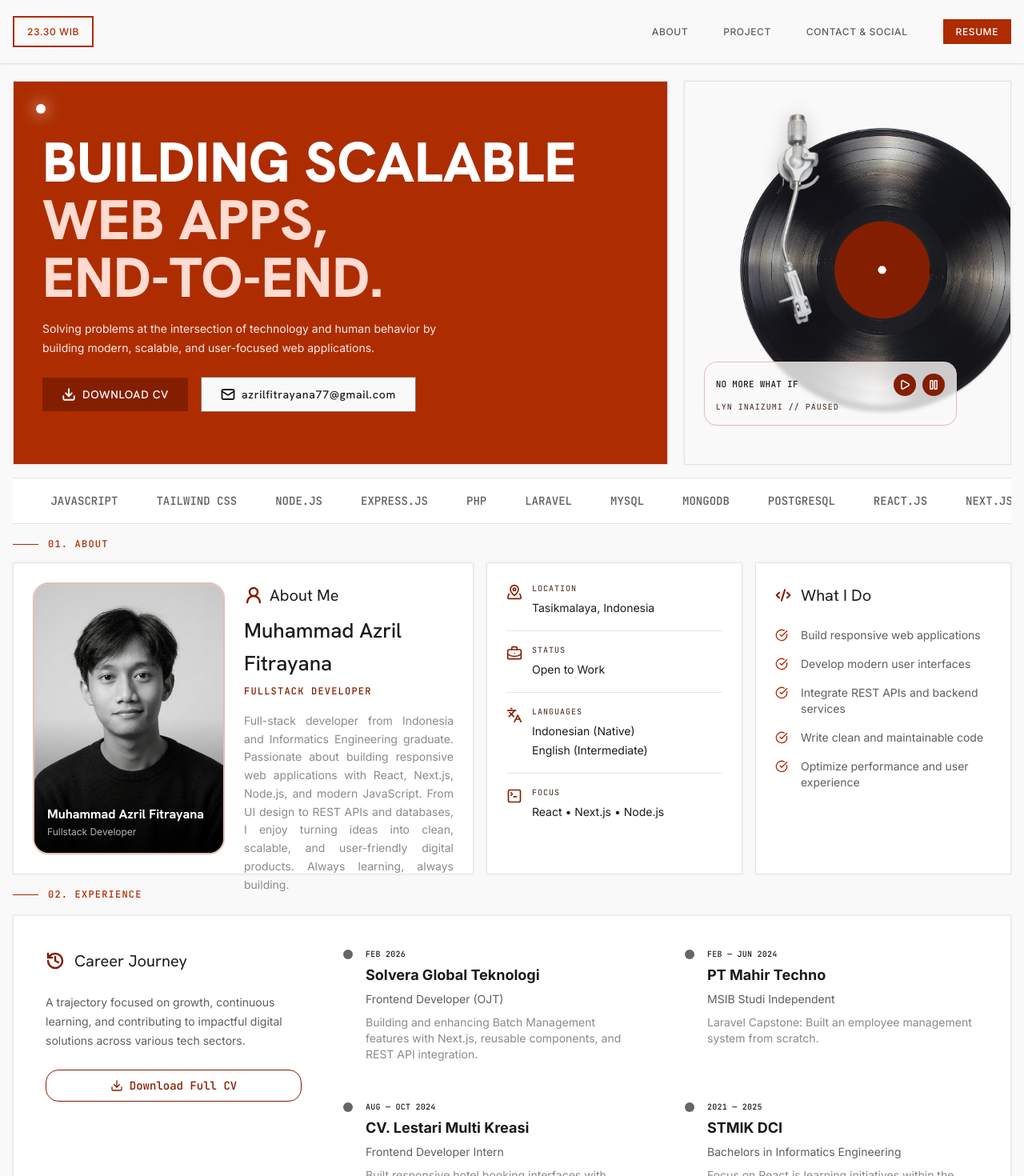
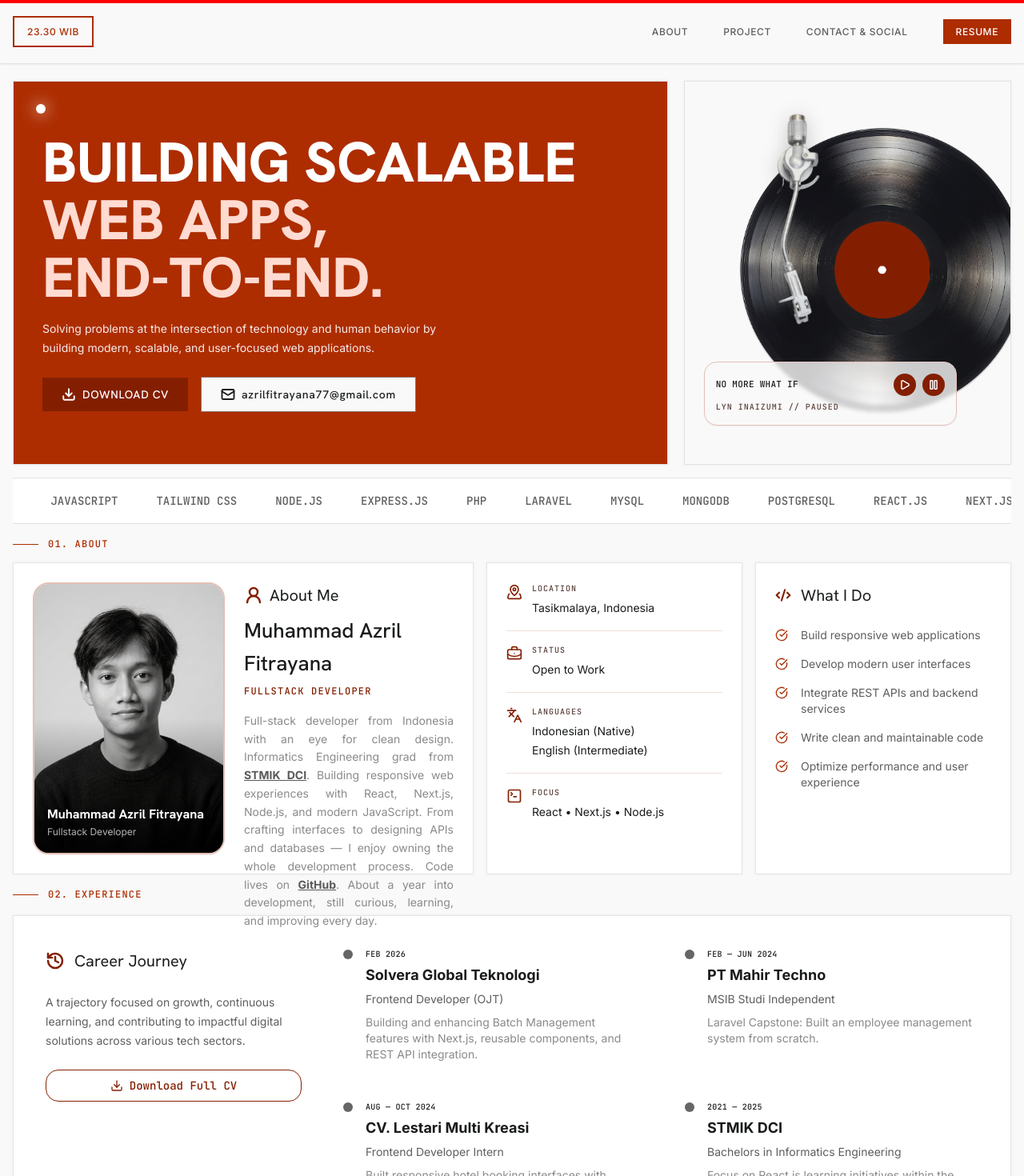
Before and after one commit to AzrilFitrayana/azril-main, a Next.js app: page / in a window 1280 px wide. Shown: the top 1470 px of the page at 80% size. Built offline with nearby package versions, Linux system fonts and the light colour scheme.

Commit message:
feat: add lenis for smooth scrolling and change about description

```diff
--- a/app/layout.tsx
+++ b/app/layout.tsx
@@ -2,6 +2,7 @@ import type { Metadata } from "next";
 import { Hanken_Grotesk, Inter, JetBrains_Mono } from "next/font/google";
 import "./globals.css";
 import Navbar from "@/components/Navbar";
+import ScrollWrapper from "@/components/ScrollWrapper";
 
 const hankenGrotesk = Hanken_Grotesk({
   variable: "--font-hanken",
@@ -26,7 +27,7 @@ export const metadata: Metadata = {
   openGraph: {
     title: "Muhammad Azril Fitrayana | Fullstack Developer",
     description:
-      "Muhammad Azril Fitrayana, A full-stack developer focused on building web applications and crafting seamless user experiences. Over 1 year of experience in full-stack development using Node.js.",
+      "Muhammad Azril Fitrayana, A full-stack developer focused on building web applications and crafting seamless user experiences. Over 1 year of experience in full-stack development.",
     // url: "https://adimf.dev",
     siteName: "Muhammad Azril Fitrayana",
     // images: [
@@ -52,10 +53,12 @@ export default function RootLayout({
       className={`${hankenGrotesk.variable} ${inter.variable} ${jetbrainsMono.variable} h-full antialiased`}
     >
       <body className="min-h-full flex flex-col">
-        <header className="w-full border-b border-[#E2E2E2]">
-          <Navbar />
-        </header>
-        <main className="flex-1 w-full mt-20">{children}</main>
+        <ScrollWrapper>
+          <header className="w-full border-b border-[#E2E2E2]">
+            <Navbar />
+          </header>
+          <main className="flex-1 w-full mt-20">{children}</main>
+        </ScrollWrapper>
       </body>
     </html>
   );
--- a/app/page.tsx
+++ b/app/page.tsx
@@ -1,4 +1,7 @@
 "use client";
+
+import { useState } from "react";
+import { motion, useScroll } from "motion/react"
 
 import Hero from "@/components/homepage/Hero";
 import TechTicker from "@/components/homepage/TechTicker";
@@ -8,11 +11,11 @@ import TechStack from "@/components/homepage/TechStack";
 import Projects from "@/components/homepage/Projects";
 import Contact from "@/components/homepage/Contact";
 import Footer from "@/components/Footer";
-import { useState } from "react";
 import ProjectsCard from "@/components/homepage/ProjectsCard";
 
 export default function Home() {
   const [isPlaying, setIsPlaying] = useState(false)
+  const { scrollYProgress } = useScroll()
 
   const handlePlay = () => {
     setIsPlaying(true)
@@ -24,6 +27,19 @@ export default function Home() {
 
   return (
     <div className="min-h-screen bg-[#F9F9F9]">
+      <motion.div id="scroll-indicator"
+        style={{
+          scaleX: scrollYProgress,
+          position: "fixed",
+          top: 0,
+          left: 0,
+          right: 0,
+          height: 4,
+          originX: 0,
+          zIndex:100,
+          backgroundColor: "red",
+        }} />
+
       <Hero isPlaying={isPlaying} onPlay={handlePlay} onPause={handlePause} />
       <div className="w-full sm:max-w-370 sm:mx-auto px-4 2xl:px-0">
         <TechTicker />
--- /dev/null
+++ b/components/ScrollWrapper.tsx
@@ -0,0 +1,13 @@
+"use client";
+
+import { ReactLenis } from 'lenis/react'
+
+const ScrollWrapper = ({ children }: { children: React.ReactNode }) => {
+    return (
+        <ReactLenis root>
+            {children}
+        </ReactLenis>
+    )
+}
+
+export default ScrollWrapper
--- a/components/homepage/About.tsx
+++ b/components/homepage/About.tsx
@@ -10,6 +10,7 @@ import {
   UserRound,
 } from "lucide-react";
 import Image from "next/image";
+import Link from "next/link";
 
 const stats = [
   {
@@ -92,12 +93,9 @@ const About = () => {
               </div>
 
               <p className="font-body text-[14px] leading-relaxed text-justify text-[#8a8a8a] max-w-prose">
-                Full-stack developer from Indonesia and Informatics Engineering
-                graduate. Passionate about building responsive web applications
-                with React, Next.js, Node.js, and modern JavaScript. From UI
-                design to REST APIs and databases, I enjoy turning ideas into
-                clean, scalable, and user-friendly digital products. Always
-                learning, always building.
+                Full-stack developer from Indonesia with an eye for clean design. Informatics Engineering grad from <Link href="https://stmik-dci.ac.id/" target="_blank"
+                  rel="noopener noreferrer" className="font-bold underline text-[#5a5959]">STMIK DCI</Link>. Building responsive web experiences with React, Next.js, Node.js, and modern JavaScript. From crafting interfaces to designing APIs and databases — I enjoy owning the whole development process. Code lives on <Link href="https://github.com/AzrilFitrayana" target="_blank"
+                    rel="noopener noreferrer" className="font-bold underline text-[#5a5959]">GitHub</Link>. About a year into development, still curious, learning, and improving every day.
               </p>
             </div>
           </div>
--- a/package.json
+++ b/package.json
@@ -9,6 +9,7 @@
     "lint": "eslint"
   },
   "dependencies": {
+    "lenis": "^1.3.25",
     "lucide-react": "^1.21.0",
     "motion": "^12.42.0",
     "next": "16.2.9",
```
Also changed, not shown: 1 other file (tests, documents, lock files or other folders).
